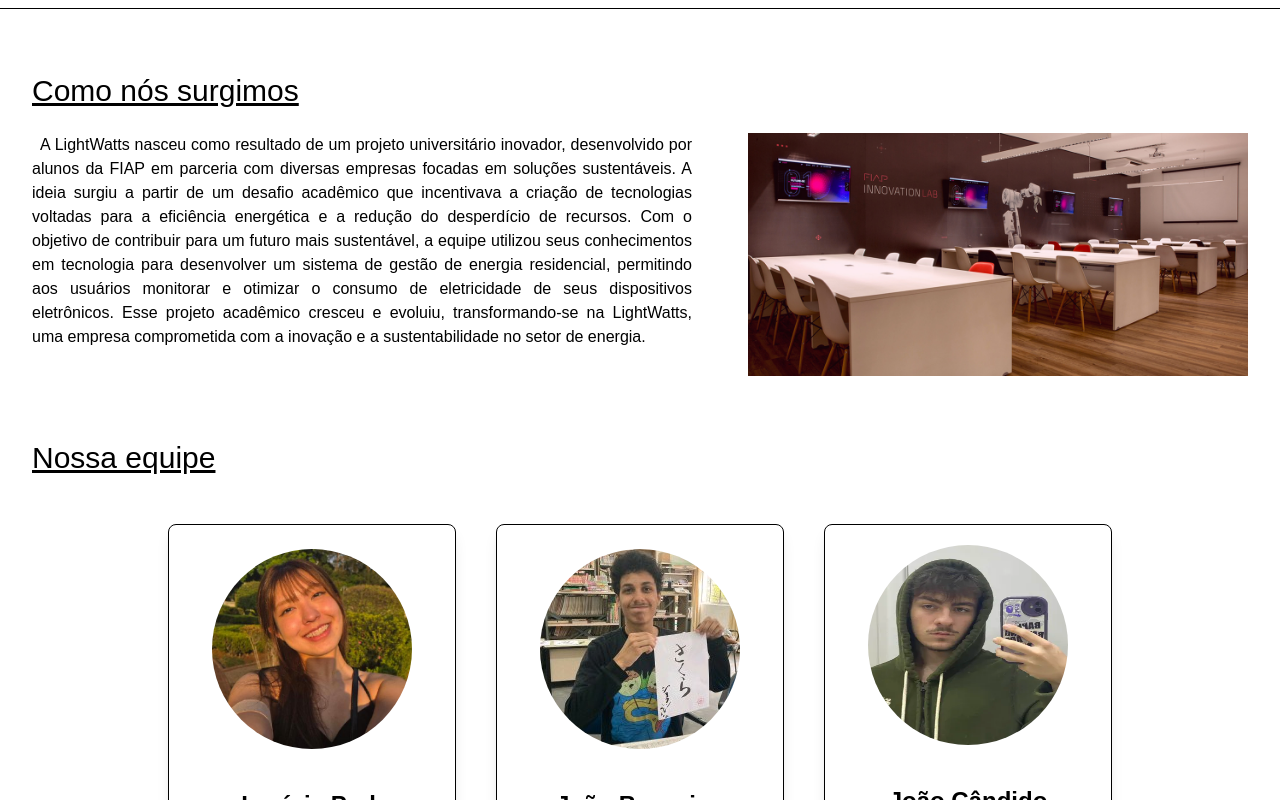
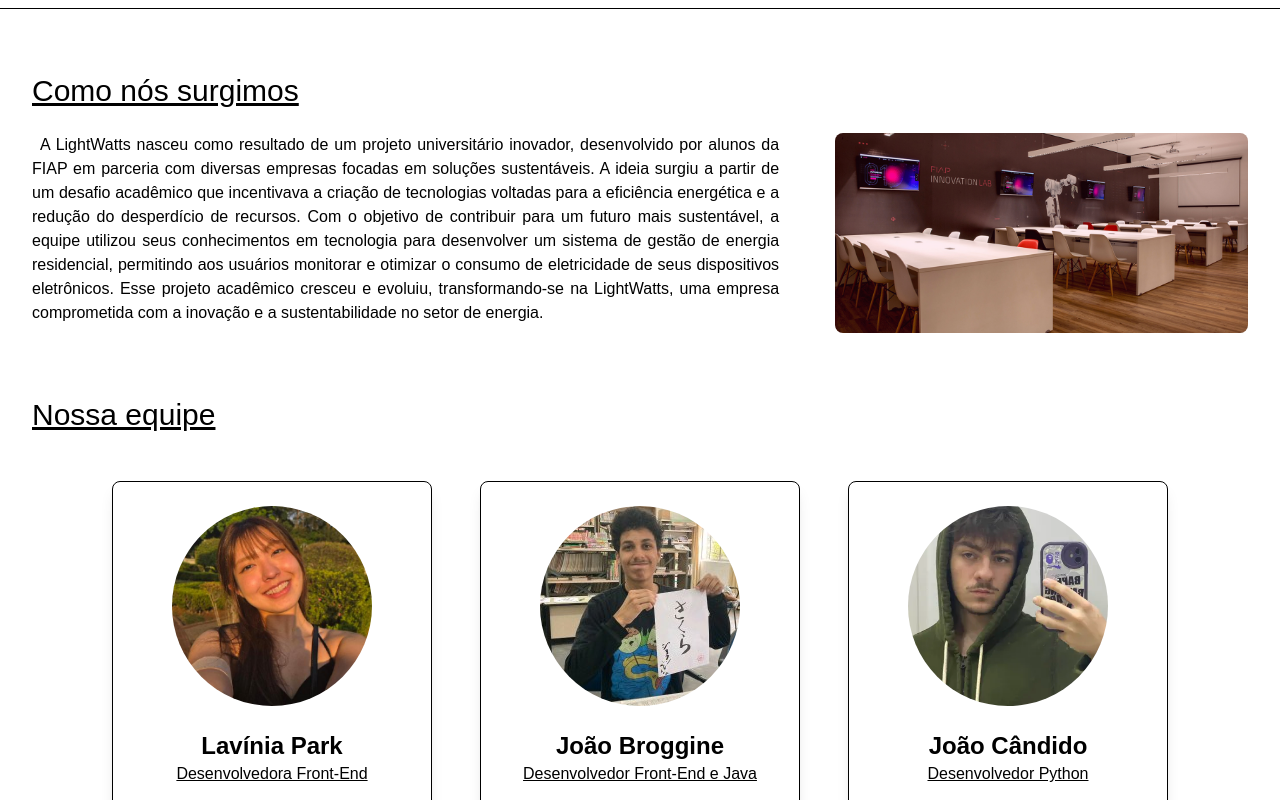
Before and after one commit to LightWatts/front-end, a Next.js app in the folder lightwatts/: page /sobre in a window 1280 px wide. Shown: the part 220-1020 px from the top of the page. Built offline with nearby package versions, Linux system fonts and the light colour scheme; a web font is replaced by a local one.

Commit message:
Responsivisando a página de about.

```diff
--- a/lightwatts/src/app/sobre/page.tsx
+++ b/lightwatts/src/app/sobre/page.tsx
@@ -5,6 +5,7 @@ import Image from "next/image";
 export default function Sobre() {
   return (
     <div className="bg-white min-h-screen flex flex-col">
+      {/* Header */}
       <Header />
 
       {/* Seção de Introdução */}
@@ -12,60 +13,111 @@ export default function Sobre() {
         <h1 className="text-black text-3xl font-lulo pb-16">Sobre a LightWatts</h1>
       </section>
 
-      <main className="text-black flex-grow p-8 mb-24 mt-8">
+      <main className="text-black flex-grow p-4 sm:p-8 mb-24 mt-8">
+
         {/* Seção de Origem */}
         <section>
           <h2 className="font-lulo text-3xl mb-6 underline">Como nós surgimos</h2>
-          <div className="flex space-x-14">
-            <p className="text-justify indent-2 w-2/3">
+          <div className="flex flex-col lg:flex-row space-y-8 lg:space-y-0 lg:space-x-14">
+            <p className="text-justify indent-2 lg:w-2/3">
               A LightWatts nasceu como resultado de um projeto universitário inovador, desenvolvido por alunos da FIAP em parceria com diversas empresas focadas em soluções sustentáveis. A ideia surgiu a partir de um desafio acadêmico que incentivava a criação de tecnologias voltadas para a eficiência energética e a redução do desperdício de recursos. Com o objetivo de contribuir para um futuro mais sustentável, a equipe utilizou seus conhecimentos em tecnologia para desenvolver um sistema de gestão de energia residencial, permitindo aos usuários monitorar e otimizar o consumo de eletricidade de seus dispositivos eletrônicos. Esse projeto acadêmico cresceu e evoluiu, transformando-se na LightWatts, uma empresa comprometida com a inovação e a sustentabilidade no setor de energia.
             </p>
-            <Image src="/img/fiap-room.png" alt="Sala da FIAP" width={500} height={500} />
+            <div className="flex justify-center lg:justify-end">
+              <Image src="/img/fiap-room.png" alt="Sala da FIAP" width={500} height={500}
+                className="rounded-lg w-full max-w-xs lg:max-w-md"
+              />
+            </div>
           </div>
         </section>
 
         {/* Seção da Equipe */}
         <section className="mt-16">
           <h2 className="font-lulo text-3xl underline">Nossa equipe</h2>
-          <div className="flex flex-wrap justify-center gap-12">
-            <div className="mt-12 text-black flex flex-wrap justify-center gap-10">
+          <div className="flex flex-wrap justify-center gap-12 mt-12">
+
             {/* Cartão - Lavínia */}
-              <div className="bg-white max-h-96 border border-black rounded-lg shadow-lg p-6 w-72 transform hover:scale-110 transition duration-500">
-                <Image src="/img/lavinia.jpg" width={200} height={200} alt="Lavínia" className="mx-auto rounded-full h-[200px]" />
-                <h3 className="text-2xl font-bold mt-10 text-center">Lavínia Park</h3>
+            <div className="bg-white border border-black rounded-lg shadow-lg p-6 w-full max-w-xs transform hover:scale-105 transition duration-500">
+              <Image src="/img/lavinia.jpg" width={200} height={200} alt="Lavínia"
+                className="mx-auto rounded-full"
+              />
+              <h3 className="text-2xl font-bold mt-6 text-center">Lavínia Park</h3>
               <p className="text-center underline">Desenvolvedora Front-End</p>
               <div className="flex justify-center gap-6 mt-6">
-                  <a href="https://github.com/laviniapark" target="_blank" className="text-blue-600 hover:text-blue-700">Github</a>
-                  <a href="https://www.linkedin.com/in/lavinia-park-l01122003/" target="_blank" className="text-blue-600 hover:text-blue-700">LinkedIn</a>
+                <a
+                  href="https://github.com/laviniapark"
+                  target="_blank"
+                  className="text-blue-600 hover:text-blue-700"
+                >
+                  Github
+                </a>
+                <a
+                  href="https://www.linkedin.com/in/lavinia-park-l01122003/"
+                  target="_blank"
+                  className="text-blue-600 hover:text-blue-700"
+                >
+                  LinkedIn
+                </a>
               </div>
             </div>
 
             {/* Cartão - João Broggine */}
-              <div className="bg-white max-h-96 border border-black rounded-lg shadow-lg p-6 w-72 transform hover:scale-110 transition duration-500">
-                <Image src="/img/broggine.jpg" width={200} height={200} alt="João Broggine" className="mx-auto rounded-full" />
-                <h3 className="text-2xl font-bold mt-10 text-center">João Broggine</h3>
+            <div className="bg-white border border-black rounded-lg shadow-lg p-6 w-full max-w-xs transform hover:scale-105 transition duration-500">
+              <Image
+                src="/img/broggine.jpg"
+                width={200}
+                height={200}
+                alt="João Broggine"
+                className="mx-auto rounded-full"
+              />
+              <h3 className="text-2xl font-bold mt-6 text-center">João Broggine</h3>
               <p className="text-center underline">Desenvolvedor Front-End e Java</p>
               <div className="flex justify-center gap-6 mt-6">
-                  <a href="https://github.com/joaobroggine" target="_blank" className="text-blue-600 hover:text-blue-700">Github</a>
-                  <a href="https://www.linkedin.com/in/jo%C3%A3o-broggine-5b92a02b2/" target="_blank" className="text-blue-600 hover:text-blue-700">LinkedIn</a>
+                <a
+                  href="https://github.com/joaobroggine"
+                  target="_blank"
+                  className="text-blue-600 hover:text-blue-700"
+                >
+                  Github
+                </a>
+                <a
+                  href="https://www.linkedin.com/in/jo%C3%A3o-broggine-5b92a02b2/"
+                  target="_blank"
+                  className="text-blue-600 hover:text-blue-700"
+                >
+                  LinkedIn
+                </a>
               </div>
             </div>
 
             {/* Cartão - João Cândido */}
-              <div className="bg-white rounded-lg border border-black shadow-lg p-5 w-72 transform hover:scale-110 transition duration-500">
-                <Image src="/img/joaocandido.webp" width={200} height={200} alt="João Cândido" className="mx-auto rounded-full h-[200px]" />
-                <h3 className="text-2xl font-bold mt-10 text-center">João Cândido</h3>
+            <div className="bg-white border border-black rounded-lg shadow-lg p-6 w-full max-w-xs transform hover:scale-105 transition duration-500">
+              <Image src="/img/joaocandido.webp" width={200} height={200} alt="João Cândido"
+                className="mx-auto rounded-full h-[200px] w-[200px] object-cover"
+              />
+              <h3 className="text-2xl font-bold mt-6 text-center">João Cândido</h3>
               <p className="text-center underline">Desenvolvedor Python</p>
               <div className="flex justify-center gap-6 mt-6">
-                  <a href="https://github.com/JvrCandido" target="_blank" className="text-blue-600 hover:text-blue-700">Github</a>
-                  <a href="https://www.linkedin.com/in/jvictor0507/" target="_blank" className="text-blue-600 hover:text-blue-700">LinkedIn</a>
-                </div>
+                <a
+                  href="https://github.com/JvrCandido"
+                  target="_blank"
+                  className="text-blue-600 hover:text-blue-700"
+                >
+                  Github
+                </a>
+                <a
+                  href="https://www.linkedin.com/in/jvictor0507/"
+                  target="_blank"
+                  className="text-blue-600 hover:text-blue-700"
+                >
+                  LinkedIn
+                </a>
               </div>
             </div>
           </div>
         </section>
       </main>
 
+      {/* Footer */}
       <Footer />
     </div>
   );
```
Lines whose indentation alone changed are shown as unchanged.
